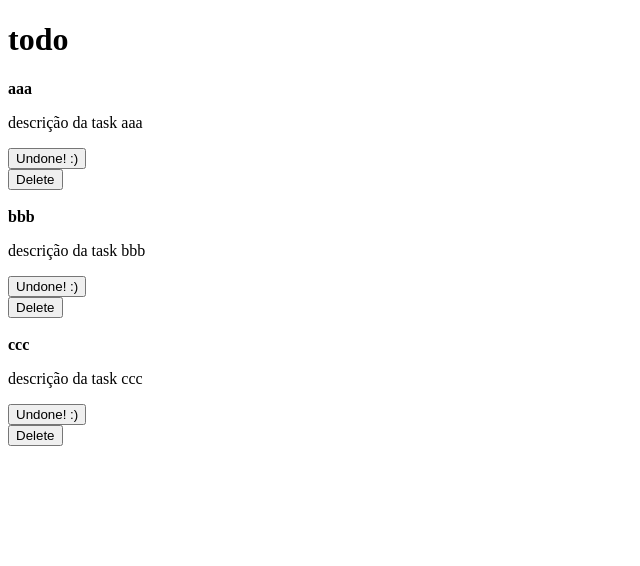
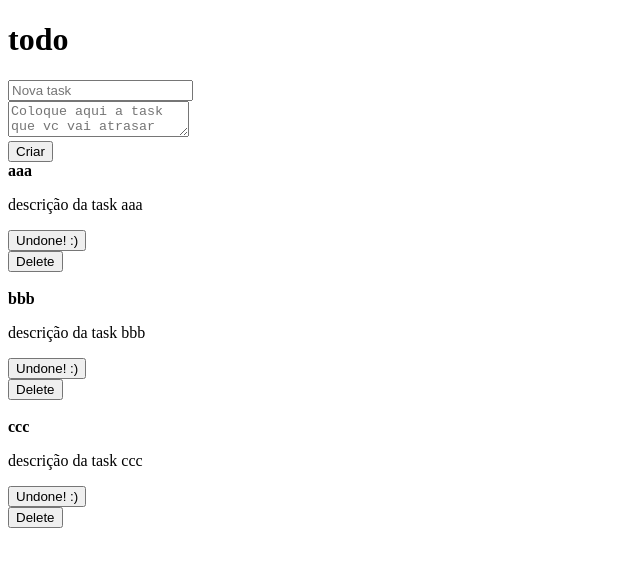
Before and after one commit to lucazpinheiro/one-more-todo-app, a Vue app: page / in a window 1280 px wide. Shown: the top 566 px of the page, without its empty margins (0-640 px from the left). Built offline with nearby package versions, Linux system fonts and the light colour scheme; no server answers.

Commit message:
feat: add new task form

```diff
--- a/src/App.vue
+++ b/src/App.vue
@@ -8,7 +8,11 @@
           { id: 1, title: 'aaa', description: "descrição da task aaa", completed: false },
           { id: 1, title: 'bbb', description: "descrição da task bbb", completed: false },
           { id: 1, title: 'ccc', description: "descrição da task ccc", completed: false },
-        ]
+        ],
+        newTask: {
+          title: "",
+          description: ""
+        }
       }
     },
     methods: {
@@ -44,7 +48,7 @@
           // TODO: make a better warning to the user that this task couldn't be updated
           return
         }
-        this.getAllTasks()
+        await this.getAllTasks()
       },
       async getAllTasks() {
         const [tasks, error] = await api.fetchTasks()
@@ -52,6 +56,25 @@
           return
         }
         this.taskList = tasks
+      },
+      async createNewTask() {
+        debugger
+        console.log(this.newTask)
+
+        if (!this.newTask.title || !this.newTask.description) {
+          // TODO: make a better warning to the user that the title or description are lacking
+          return
+        }
+
+        const [status, error] = await api.createTask({
+          ...this.newTask
+        })
+
+        if (error) {
+          return
+          // TODO: make a better warning to the user that the new task couldn't be created
+        }
+        await this.getAllTasks()
       }
     },
     async created() {
@@ -62,6 +85,18 @@
 
 <template>
   <h1>todo</h1>
+  <div>
+    <form
+      @submit.prevent="createNewTask"
+      method="post"
+    >
+      <input v-model="newTask.title" placeholder="Nova task" />
+      <br>
+      <textarea v-model="newTask.description" placeholder="Coloque aqui a task que vc vai atrasar"></textarea>
+      <br>
+      <button>Criar</button>
+    </form>
+  </div>
   <div>
     <div v-for="task in taskList" :key="task.id">
       <div>
--- a/src/api.js
+++ b/src/api.js
@@ -28,6 +28,25 @@ async function updateTask(id, ops) {
   }
 }
 
+async function createTask(ops) {
+  debugger
+  try {
+    const rawResponse = await fetch(BASE_URL, {
+      method: 'POST',
+      headers: {
+        'Content-Type': 'application/json'
+      },
+      body: JSON.stringify(ops)
+    })
+    if (rawResponse.status !== 201) {
+      throw new Error(`Couldn't create new task`)
+    }
+    return [rawResponse.status, null]
+  } catch (error) {
+    return [null, error]
+  }
+}
+
 async function deleteTask(id) {
   try {
     const rawResponse = await fetch(BASE_URL + `/${id}`, {
@@ -48,5 +67,6 @@ async function deleteTask(id) {
 export default {
   fetchTasks,
   updateTask,
-  deleteTask
+  deleteTask,
+  createTask
 }
```
